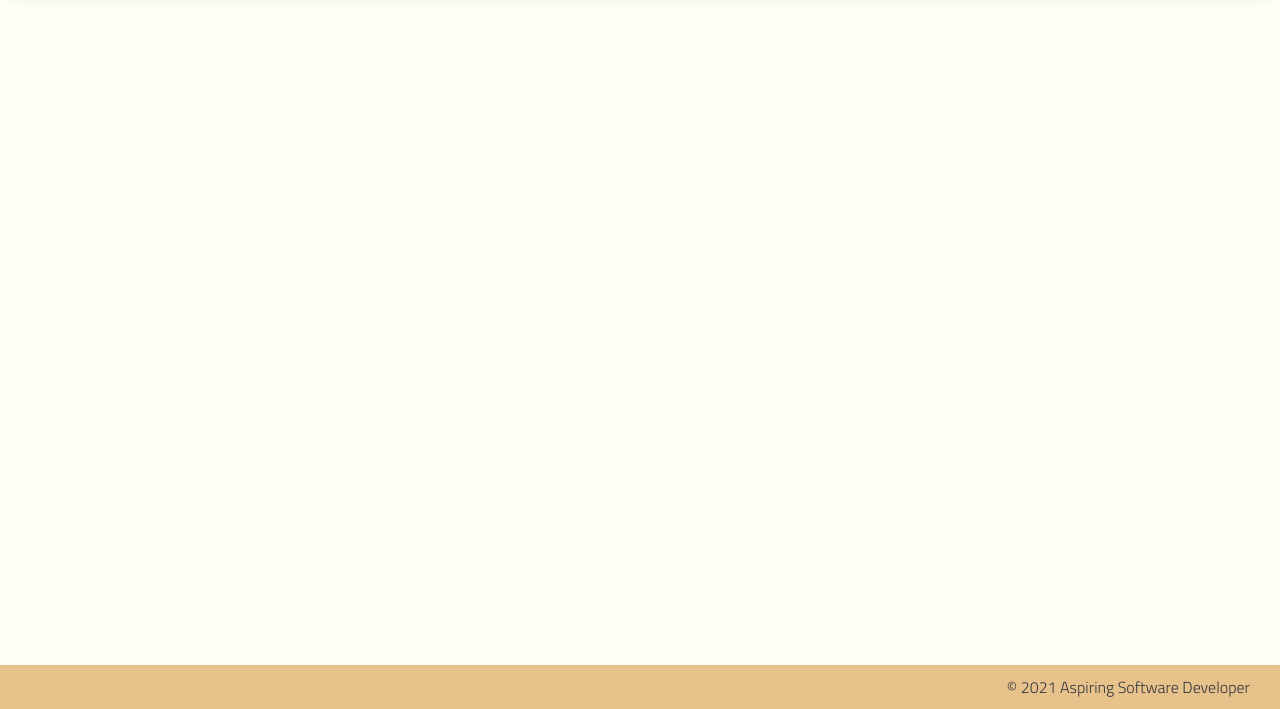
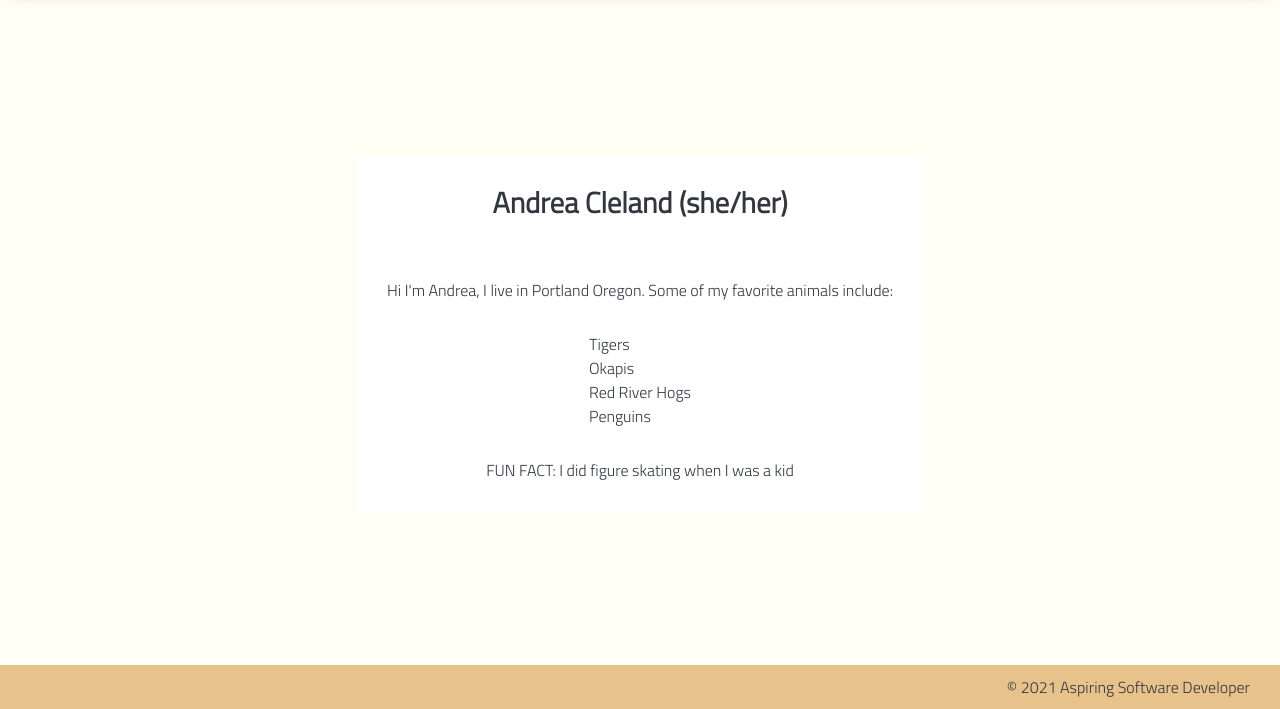
Before and after one commit to acleland/about-me, a plain HTML site: page index.html in a window 1280 px wide. Shown: the part 91-800 px from the top of the page. Drawn offline with Linux system fonts and the light colour scheme.

Commit message:
wrote my about me section

```diff
--- a/index.html
+++ b/index.html
@@ -20,7 +20,22 @@
             <h1>Cool Web Project</h1>
         </header>
 
-        <main></main>
+        <main>
+            <section id="about-me">
+                <h2>Andrea Cleland (she/her)</h2>
+                <p>Hi I'm Andrea, I live in <em>Portland Oregon.</em> Some of my favorite
+                    animals include:
+                </p>
+                <ul>
+                    <li>Tigers</li>
+                    <li>Okapis</li>
+                    <li>Red River Hogs</li>
+                    <li>Penguins</li>
+                </ul>
+                <p><strong>FUN FACT:</strong> I did figure skating when I was a kid
+                </p>
+            </section>
+        </main>
 
         <footer>&copy; 2021 Aspiring Software Developer</footer>
 
```
